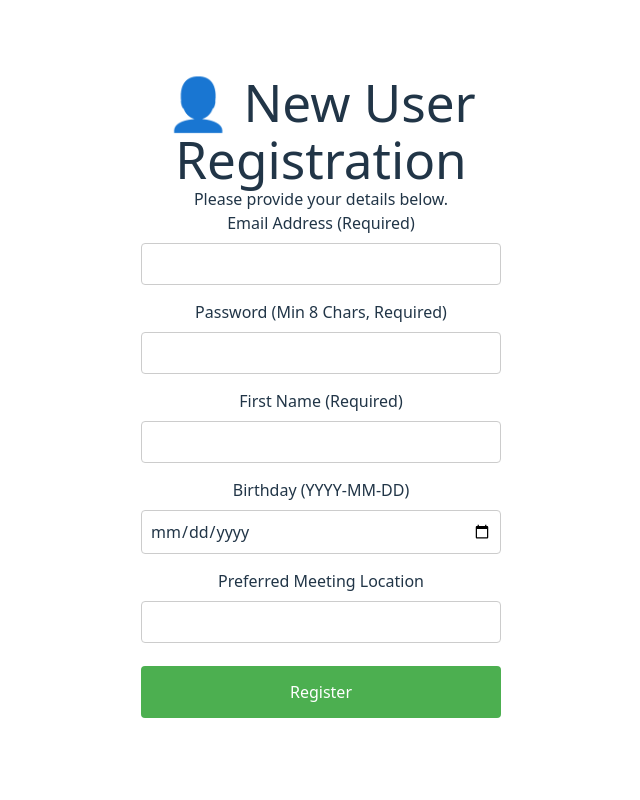
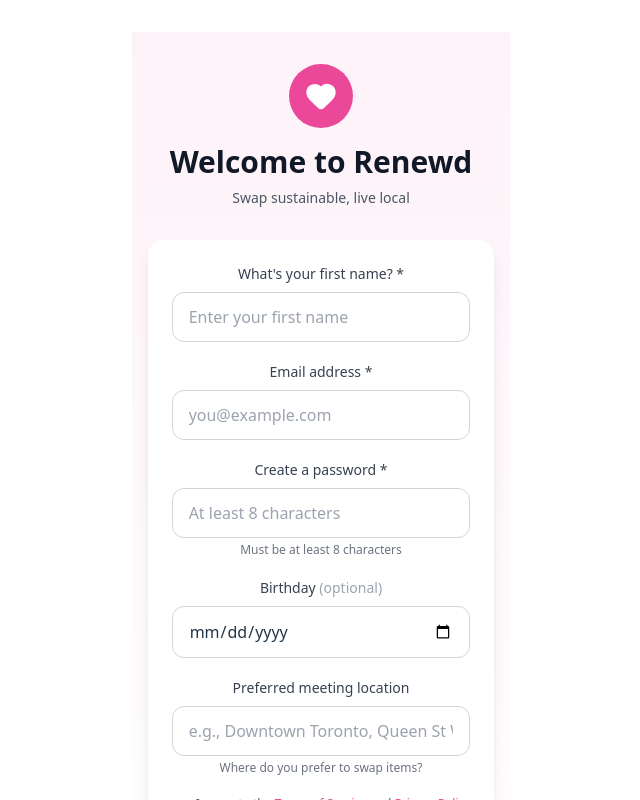
Before and after one commit to enyazvn/HackCamp, a React (Vite) app: page /about in a window 1280 px wide. Shown: the top 800 px of the page, without its empty margins (319-959 px from the left). Built offline with nearby package versions, Linux system fonts and the light colour scheme.

Commit message:
improved reg page

```diff
--- a/package.json
+++ b/package.json
@@ -10,6 +10,7 @@
     "preview": "vite preview"
   },
   "dependencies": {
+    "lucide-react": "^0.553.0",
     "react": "^19.2.0",
     "react-dom": "^19.2.0",
     "react-router-dom": "^7.9.6"
--- a/src/AboutPage.jsx
+++ b/src/AboutPage.jsx
@@ -1,26 +1,21 @@
 import React, { useState } from 'react';
+import { Heart } from 'lucide-react';
 
-// Define the URL of your backend API
 const REGISTER_URL = 'http://localhost:3000/api/register';
 
 const AboutPage = () => {
-  // 1. Set up state to manage all form fields
   const [formData, setFormData] = useState({
     email: '',
     password: '',
     firstname: '',
-    birthday: '', // YYYY-MM-DD format
+    birthday: '',
     preferredMeetingLocation: '',
   });
 
-  // State for handling loading, success, and error messages
-  const [status, setStatus] = useState({
-    message: '',
-    isSuccess: false
-  });
+  const [termsAccepted, setTermsAccepted] = useState(false);
+  const [status, setStatus] = useState({ message: '', isSuccess: false });
   const [isLoading, setIsLoading] = useState(false);
 
-  // 2. Handle input changes and update state
   const handleChange = (e) => {
     const { name, value } = e.target;
     setFormData(prevData => ({
@@ -29,16 +24,38 @@ const AboutPage = () => {
     }));
   };
 
-  // 3. Handle form submission and API call
-  const handleSubmit = async (e) => {
-    e.preventDefault();
+  const handleSubmit = async () => {
+    // Validation
+    if (!formData.firstname || !formData.email || !formData.password) {
+      setStatus({
+        message: 'Please fill in all required fields.',
+        isSuccess: false
+      });
+      return;
+    }
+
+    if (!termsAccepted) {
+      setStatus({
+        message: 'Please accept the terms and conditions.',
+        isSuccess: false
+      });
+      return;
+    }
+
+    if (formData.password.length < 8) {
+      setStatus({
+        message: 'Password must be at least 8 characters.',
+        isSuccess: false
+      });
+      return;
+    }
+
     setIsLoading(true);
     setStatus({ message: '', isSuccess: false });
 
-    // Ensure birthday is null if empty, as an empty string might fail backend date validation
     const submissionData = {
       ...formData,
-        birthday: formData.birthday || null // Send null if optional field is empty
+      birthday: formData.birthday || null
     };
 
     try {
@@ -47,31 +64,29 @@ const AboutPage = () => {
         headers: {
           'Content-Type': 'application/json',
         },
-        // Convert the JavaScript object to a JSON string for the body
         body: JSON.stringify(submissionData),
       });
 
       const data = await response.json();
 
       if (response.ok) {
-        // HTTP Status 201 (Created)
         setStatus({
-          message: `Success! User registered with ID: ${data.userId}.`,
+          message: `Welcome to Renewd, ${formData.firstname}! 🎉`,
           isSuccess: true
         });
-        // Optionally clear the form: setFormData({ ...initialState });
+        setTimeout(() => {
+          window.location.href = '/add-listing';
+        }, 2000);
       } else {
-        // HTTP Status 400, 409, 500, etc.
-        // The backend sends error/message fields for these cases
         setStatus({
-          message: `Registration failed: ${data.message || data.details || 'Unknown error'}`,
+          message: data.message || data.details || 'Registration failed. Please try again.',
           isSuccess: false
         });
       }
     } catch (error) {
-      console.error('Network or fetch error:', error);
+      console.error('Network error:', error);
       setStatus({
-        message: 'Network error. Could not reach the server.',
+        message: 'Could not connect to server. Please check your connection.',
         isSuccess: false
       });
     } finally {
@@ -80,134 +95,165 @@ const AboutPage = () => {
   };
 
   return (
-    <div style={{ padding: '20px', maxWidth: '400px', margin: 'auto' }}>
-      <h1>👤 New User Registration</h1>
-      <p>Please provide your details below.</p>
+    <div className="min-h-screen bg-gradient-to-b from-pink-50 to-white flex items-center justify-center px-4 py-8">
+      <div className="w-full max-w-md">
 
-      {/* Display Status Message */}
+        {/* Header with Logo */}
+        <div className="text-center mb-8">
+          <div className="inline-flex items-center justify-center w-16 h-16 bg-pink-500 rounded-full mb-4">
+            <Heart className="w-8 h-8 text-white" fill="currentColor" />
+          </div>
+          <h1 className="text-3xl font-bold text-gray-900 mb-2">Welcome to Renewd</h1>
+          <p className="text-gray-600 text-sm">Swap sustainable, live local</p>
+        </div>
+
+        {/* Status Message */}
         {status.message && (
-        <div style={{
-          padding: '10px',
-          marginBottom: '15px',
-          borderRadius: '5px',
-          backgroundColor: status.isSuccess ? '#d4edda' : '#f8d7da',
-          color: status.isSuccess ? '#155724' : '#721c24'
-        }}>
+          <div className={`mb-6 p-4 rounded-lg text-sm font-medium ${
+            status.isSuccess
+              ? 'bg-green-50 text-green-800 border border-green-200'
+              : 'bg-red-50 text-red-800 border border-red-200'
+          }`}>
             {status.message}
           </div>
         )}
 
         {/* Registration Form */}
-      <form onSubmit={handleSubmit}>
+        <div className="bg-white rounded-2xl shadow-lg p-6 space-y-5">
 
-        {/* Email Field (Required) */}
-        <div className="form-group">
-          <label htmlFor="email">Email Address (Required)</label>
+          {/* First Name */}
+          <div>
+            <label htmlFor="firstname" className="block text-sm font-medium text-gray-700 mb-2">
+              What's your first name? *
+            </label>
+            <input
+              type="text"
+              id="firstname"
+              name="firstname"
+              placeholder="Enter your first name"
+              value={formData.firstname}
+              onChange={handleChange}
+              disabled={isLoading}
+              className="w-full px-4 py-3 border border-gray-300 rounded-xl focus:ring-2 focus:ring-pink-500 focus:border-transparent transition-all disabled:bg-gray-50 disabled:cursor-not-allowed"
+            />
+          </div>
+
+          {/* Email */}
+          <div>
+            <label htmlFor="email" className="block text-sm font-medium text-gray-700 mb-2">
+              Email address *
+            </label>
             <input
               type="email"
               id="email"
               name="email"
+              placeholder="you@example.com"
               value={formData.email}
               onChange={handleChange}
-            required
               disabled={isLoading}
-            style={inputStyle}
+              className="w-full px-4 py-3 border border-gray-300 rounded-xl focus:ring-2 focus:ring-pink-500 focus:border-transparent transition-all disabled:bg-gray-50 disabled:cursor-not-allowed"
             />
           </div>
 
-        {/* Password Field (Required) */}
-        <div className="form-group">
-          <label htmlFor="password">Password (Min 8 Chars, Required)</label>
+          {/* Password */}
+          <div>
+            <label htmlFor="password" className="block text-sm font-medium text-gray-700 mb-2">
+              Create a password *
+            </label>
             <input
               type="password"
               id="password"
               name="password"
+              placeholder="At least 8 characters"
               value={formData.password}
               onChange={handleChange}
-            required
               disabled={isLoading}
-            minLength="8"
-            style={inputStyle}
+              className="w-full px-4 py-3 border border-gray-300 rounded-xl focus:ring-2 focus:ring-pink-500 focus:border-transparent transition-all disabled:bg-gray-50 disabled:cursor-not-allowed"
             />
+            <p className="mt-1 text-xs text-gray-500">Must be at least 8 characters</p>
           </div>
 
-        {/* First Name Field (Required) */}
-        <div className="form-group">
-          <label htmlFor="firstname">First Name (Required)</label>
+          {/* Birthday */}
+          <div>
+            <label htmlFor="birthday" className="block text-sm font-medium text-gray-700 mb-2">
+              Birthday <span className="text-gray-400 font-normal">(optional)</span>
+            </label>
             <input
-            type="text"
-            id="firstname"
-            name="firstname"
-            value={formData.firstname}
-            onChange={handleChange}
-            required
-            disabled={isLoading}
-            style={inputStyle}
-          />
-        </div>
-
-        {/* Birthday Field (Optional) */}
-        <div className="form-group">
-          <label htmlFor="birthday">Birthday (YYYY-MM-DD)</label>
-          <input
-            type="date" // Uses the browser's date picker if supported
+              type="date"
               id="birthday"
               name="birthday"
               value={formData.birthday}
               onChange={handleChange}
               disabled={isLoading}
-            pattern="\d{4}-\d{2}-\d{2}"
-            style={inputStyle}
+              className="w-full px-4 py-3 border border-gray-300 rounded-xl focus:ring-2 focus:ring-pink-500 focus:border-transparent transition-all disabled:bg-gray-50 disabled:cursor-not-allowed"
             />
           </div>
 
-        {/* Preferred Meeting Location Field (Optional) */}
-        <div className="form-group">
-          <label htmlFor="preferredMeetingLocation">Preferred Meeting Location</label>
+          {/* Preferred Meeting Location */}
+          <div>
+            <label htmlFor="preferredMeetingLocation" className="block text-sm font-medium text-gray-700 mb-2">
+              Preferred meeting location
+            </label>
             <input
               type="text"
               id="preferredMeetingLocation"
               name="preferredMeetingLocation"
+              placeholder="e.g., Downtown Toronto, Queen St W"
               value={formData.preferredMeetingLocation}
               onChange={handleChange}
               disabled={isLoading}
-            style={inputStyle}
+              className="w-full px-4 py-3 border border-gray-300 rounded-xl focus:ring-2 focus:ring-pink-500 focus:border-transparent transition-all disabled:bg-gray-50 disabled:cursor-not-allowed"
             />
+            <p className="mt-1 text-xs text-gray-500">Where do you prefer to swap items?</p>
+          </div>
+
+          {/* Terms Checkbox */}
+          <div className="flex items-start">
+            <input
+              type="checkbox"
+              id="terms"
+              checked={termsAccepted}
+              onChange={(e) => setTermsAccepted(e.target.checked)}
+              disabled={isLoading}
+              className="mt-1 h-4 w-4 text-pink-500 border-gray-300 rounded focus:ring-pink-500"
+            />
+            <label htmlFor="terms" className="ml-2 text-xs text-gray-600">
+              I agree to the <span className="text-pink-500 font-medium">Terms of Service</span> and <span className="text-pink-500 font-medium">Privacy Policy</span>
+            </label>
           </div>
 
           {/* Submit Button */}
           <button
-          type="submit"
+            onClick={handleSubmit}
             disabled={isLoading}
-          style={buttonStyle}>
-          {isLoading ? 'Registering...' : 'Register'}
+            className="w-full bg-pink-500 hover:bg-pink-600 text-white font-semibold py-4 px-6 rounded-xl transition-colors disabled:bg-gray-300 disabled:cursor-not-allowed shadow-md hover:shadow-lg"
+          >
+            {isLoading ? (
+              <span className="flex items-center justify-center">
+                <svg className="animate-spin -ml-1 mr-3 h-5 w-5 text-white" xmlns="http://www.w3.org/2000/svg" fill="none" viewBox="0 0 24 24">
+                  <circle className="opacity-25" cx="12" cy="12" r="10" stroke="currentColor" strokeWidth="4"></circle>
+                  <path className="opacity-75" fill="currentColor" d="M4 12a8 8 0 018-8V0C5.373 0 0 5.373 0 12h4zm2 5.291A7.962 7.962 0 014 12H0c0 3.042 1.135 5.824 3 7.938l3-2.647z"></path>
+                </svg>
+                Creating your account...
+              </span>
+            ) : (
+              'Start Swapping'
+            )}
           </button>
-      </form>
+        </div>
+
+        {/* Sign In Link */}
+        <div className="text-center mt-6">
+          <p className="text-sm text-gray-600">
+            Already have an account?{' '}
+            <a href="/login" className="text-pink-500 font-semibold hover:text-pink-600 transition-colors">
+              Sign In
+            </a>
+          </p>
+        </div>
+      </div>
     </div>
   );
 };
 
-// Simple inline styles for demonstration purposes
-const inputStyle = {
-  width: '100%',
-  padding: '8px',
-  margin: '8px 0 15px 0',
-  display: 'inline-block',
-  border: '1px solid #ccc',
-  borderRadius: '4px',
-  boxSizing: 'border-box'
-};
-
-const buttonStyle = {
-  width: '100%',
-  backgroundColor: '#4CAF50',
-  color: 'white',
-  padding: '14px 20px',
-  margin: '8px 0',
-  border: 'none',
-  borderRadius: '4px',
-  cursor: 'pointer',
-  fontSize: '16px'
-};
-
 export default AboutPage;
```
Also changed, not shown: 1 other file (tests, documents, lock files or other folders). Lines whose indentation alone changed are shown as unchanged.
